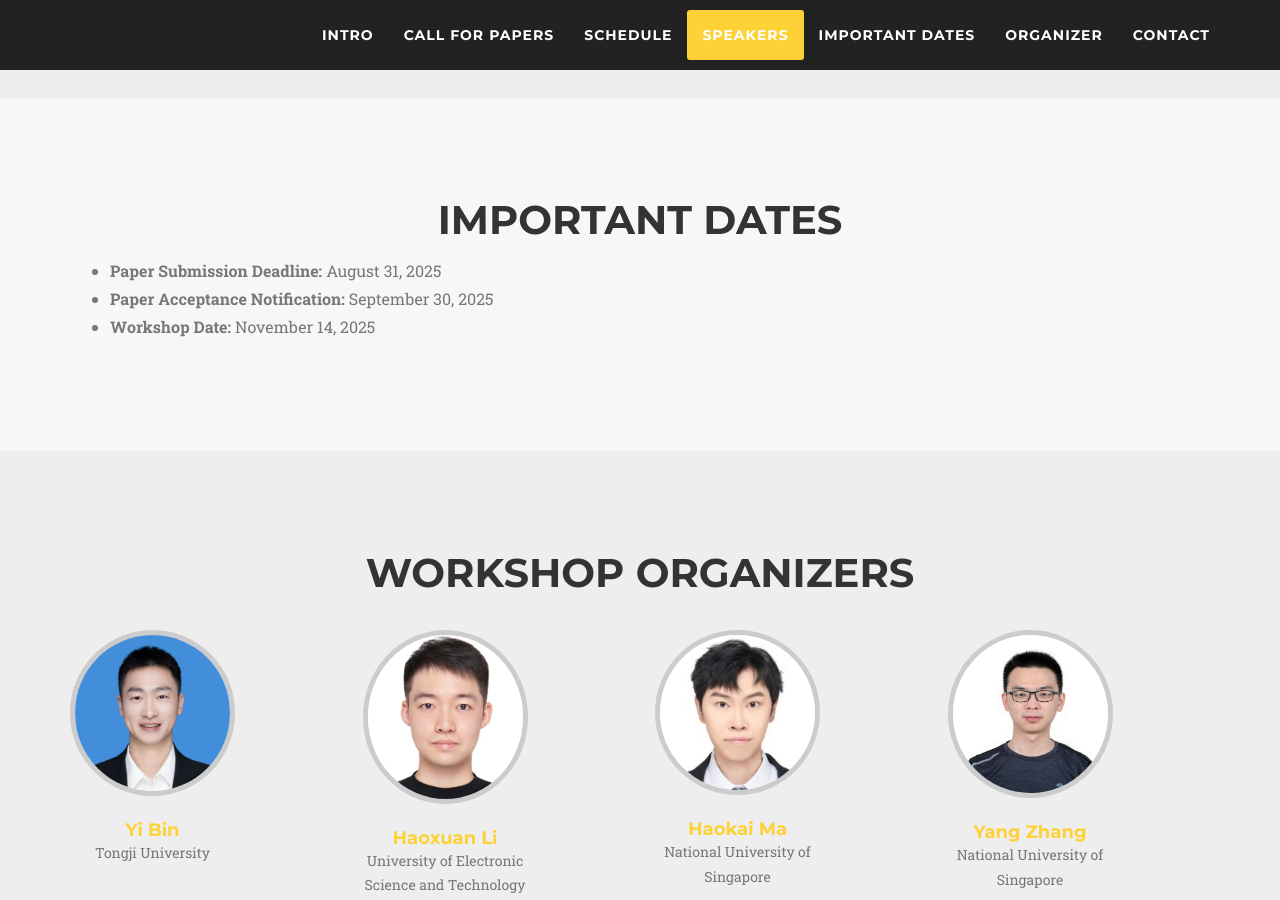
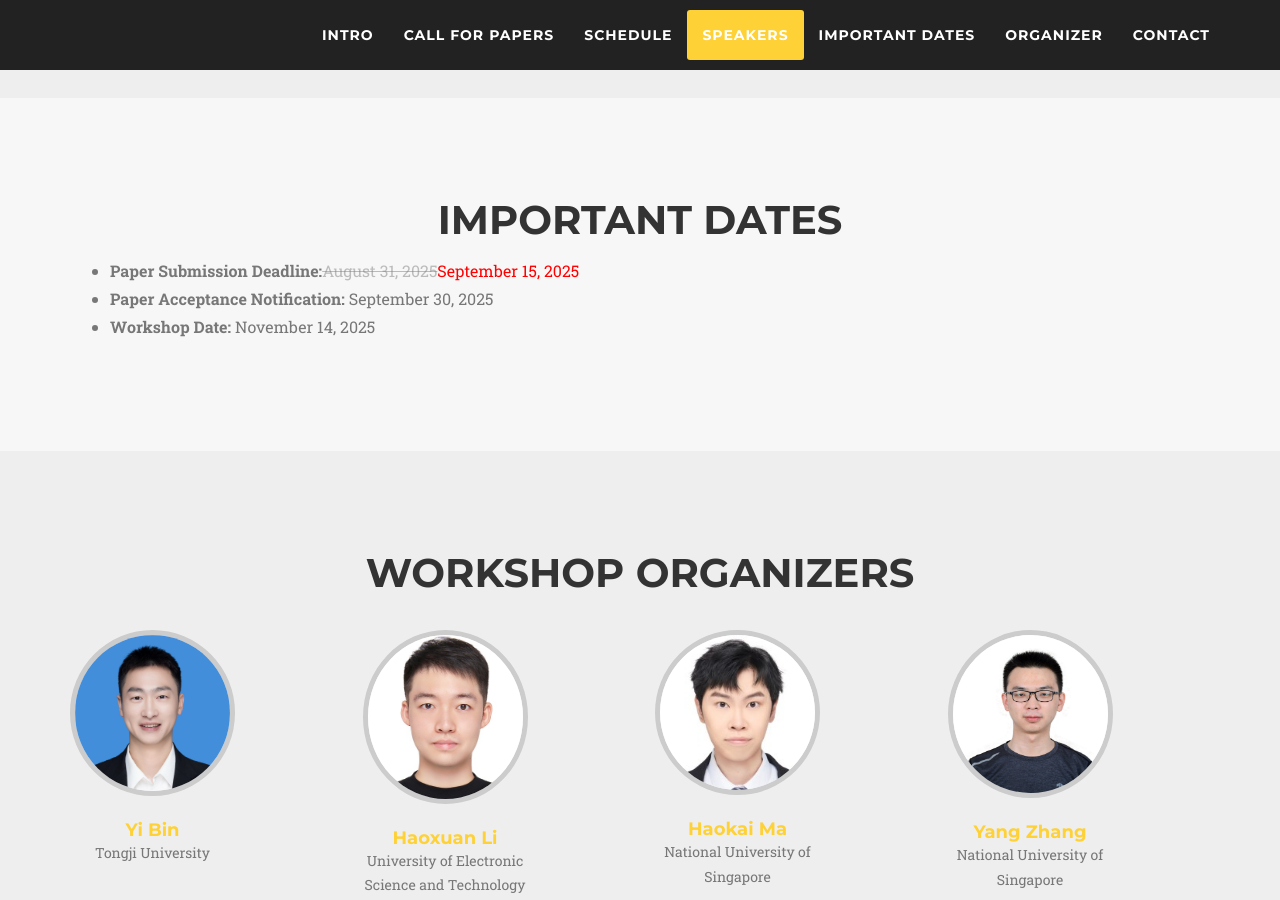
Before and after one commit to mmgensr-cikm25/mmgensr-cikm25.github.io, a Jekyll site: the page built from index.md, in a window 1280 px wide and 900 px high, scrolled down 2941 px. Built offline with Jekyll 4.4.1, drawn with Linux system fonts in a browser that asks for light colours; nearby versions of some CDN libraries; some web fonts are replaced.

Commit message:
Update dates.html

```diff
--- a/_includes/dates.html
+++ b/_includes/dates.html
@@ -23,7 +23,7 @@
     <div class="row text-justify">
       <div class="col-md-12">
         <ul class="large text-muted">
-          <li><b>Paper Submission Deadline:</b> August 31, 2025</li>
+          <li><b>Paper Submission Deadline:</b><del>August 31, 2025</del><span class="extended-date">September 15, 2025</span></li>
           <li><b>Paper Acceptance Notification:</b> September 30, 2025</li>
           <li><b>Workshop Date:</b> November 14, 2025</li>
         </ul>
```
